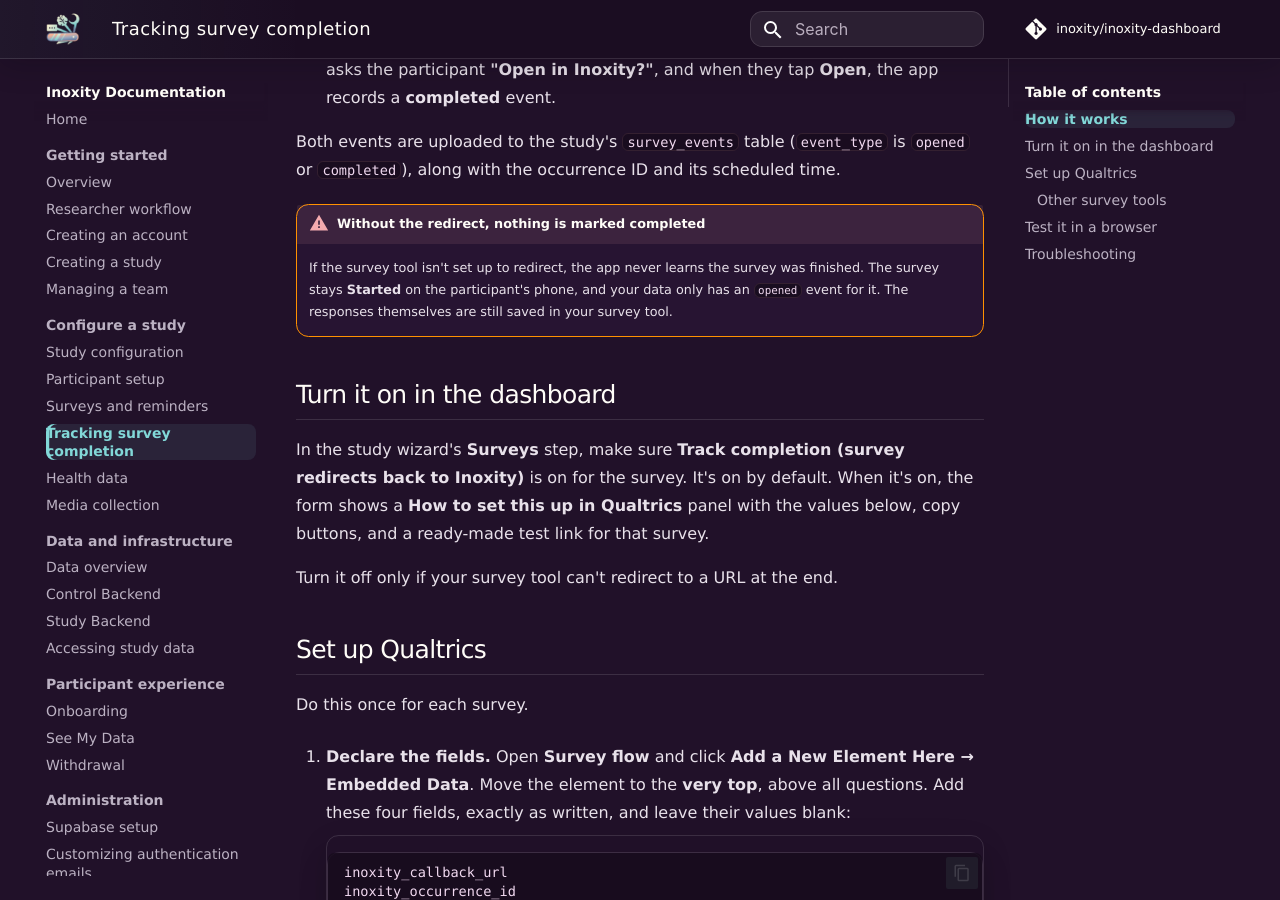
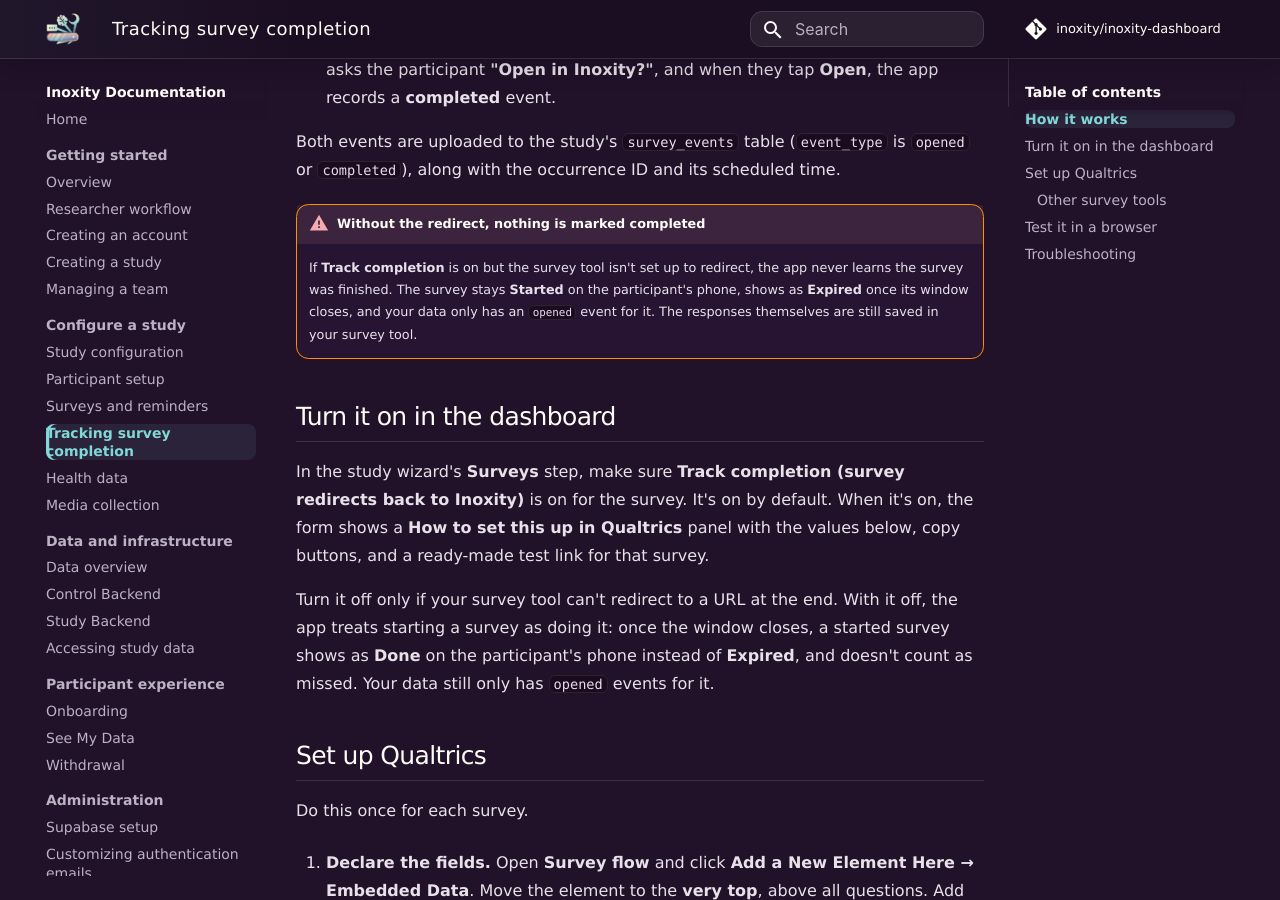
Before and after one commit to inoxity/inoxity-dashboard, an MkDocs documentation site: the page built from docs/studies/survey-completion-tracking.md, in a window 1280 px wide and 900 px high, scrolled down 763 px. Built offline with MkDocs 1.6.1 and Material for MkDocs 9.7.7, drawn with Linux system fonts in a browser that asks for light colours; comment, search, counter and statistics services are not loaded.

Commit message:
Describe what turning off completion tracking does
With tracking off, the app now shows a started survey as "Done" once
its window closes, instead of "Expired". Say so on the switch and in
the completion tracking guide.

Co-Authored-By: Claude Opus 5.5 <noreply@anthropic.com>

```diff
--- a/docs/studies/survey-completion-tracking.md
+++ b/docs/studies/survey-completion-tracking.md
@@ -19,13 +19,13 @@ Inoxity always knows when a participant **starts** a survey, because the app ope
 Both events are uploaded to the study's `survey_events` table (`event_type` is `opened` or `completed`), along with the occurrence ID and its scheduled time.
 
 !!! warning "Without the redirect, nothing is marked completed"
-    If the survey tool isn't set up to redirect, the app never learns the survey was finished. The survey stays **Started** on the participant's phone, and your data only has an `opened` event for it. The responses themselves are still saved in your survey tool.
+    If **Track completion** is on but the survey tool isn't set up to redirect, the app never learns the survey was finished. The survey stays **Started** on the participant's phone, shows as **Expired** once its window closes, and your data only has an `opened` event for it. The responses themselves are still saved in your survey tool.
 
 ## Turn it on in the dashboard
 
 In the study wizard's **Surveys** step, make sure **Track completion (survey redirects back to Inoxity)** is on for the survey. It's on by default. When it's on, the form shows a **How to set this up in Qualtrics** panel with the values below, copy buttons, and a ready-made test link for that survey.
 
-Turn it off only if your survey tool can't redirect to a URL at the end.
+Turn it off only if your survey tool can't redirect to a URL at the end. With it off, the app treats starting a survey as doing it: once the window closes, a started survey shows as **Done** on the participant's phone instead of **Expired**, and doesn't count as missed. Your data still only has `opened` events for it.
 
 ## Set up Qualtrics
 
--- a/src/components/study-wizard/steps/04-surveys.tsx
+++ b/src/components/study-wizard/steps/04-surveys.tsx
@@ -64,7 +64,7 @@ function SurveyCompletionTrackingFields({ index }: { index: number }) {
       <SwitchField
         name={`surveys.${index}.completionCallback.enabled`}
         label="Track completion (survey redirects back to Inoxity)"
-        description="When a participant finishes, the survey redirects back to the app, which records it as completed. Needs a one-time setup in your survey tool (see below). Turn off only if your survey tool can't redirect to a URL at the end — the app then only records when each survey was started."
+        description="When a participant finishes, the survey redirects back to the app, which records it as completed. Needs a one-time setup in your survey tool (see below). Turn off only if your survey tool can't redirect to a URL at the end. The app then only records when each survey was started, and shows a started survey as "Done" (not "Expired") once its window closes."
       />
       {enabled && (
         <details className="rounded-lg border border-border bg-muted/30 p-3 text-sm">
```
